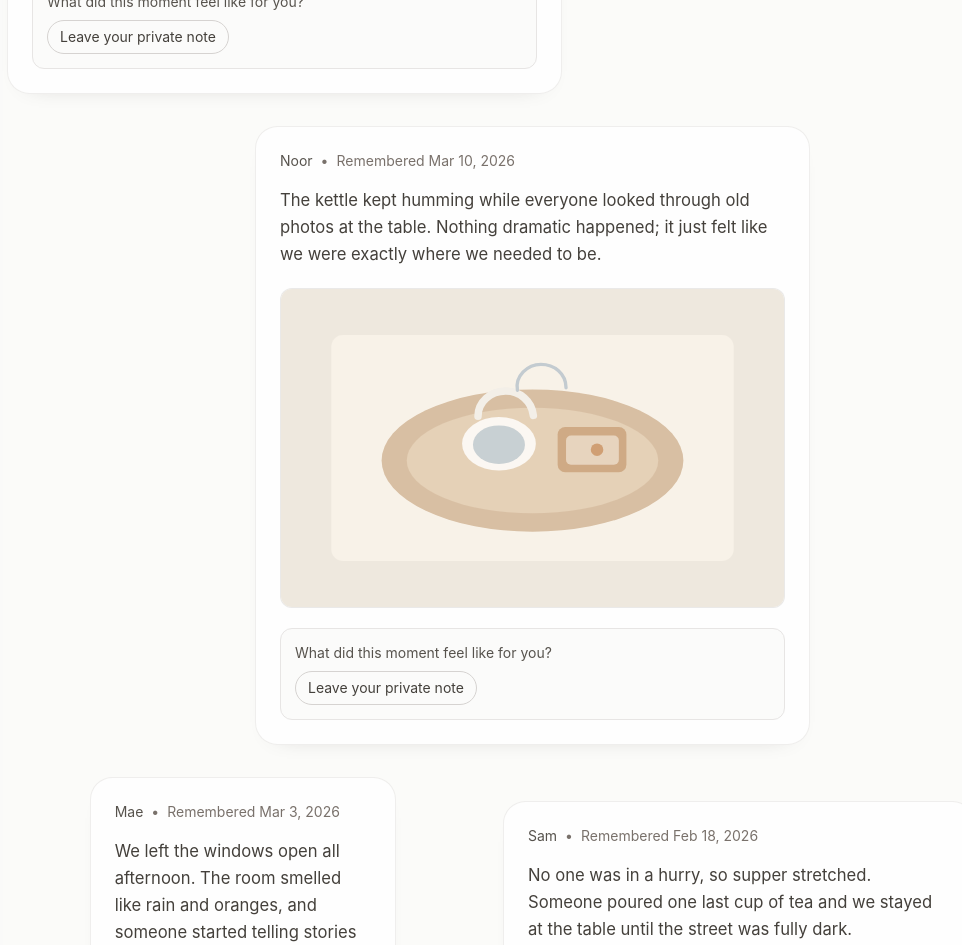
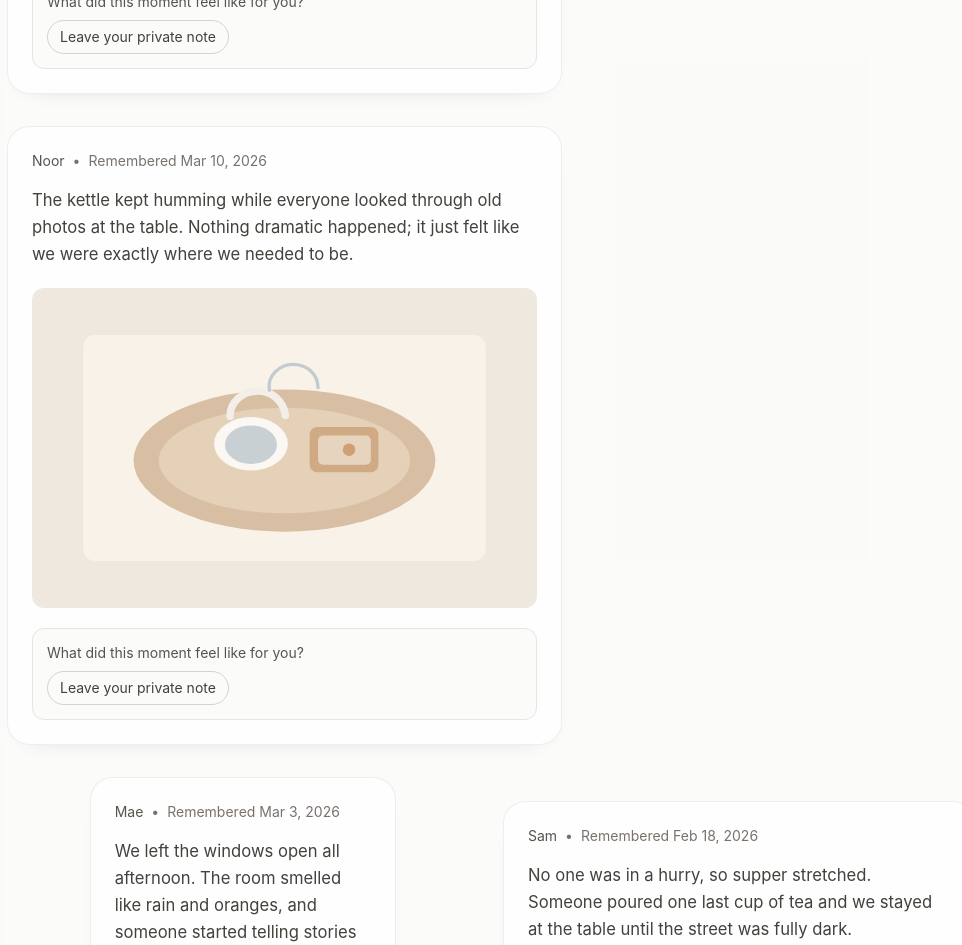
Before and after one commit to vanderjt/tessera, a Next.js app: page /mosaics/1 in a window 1280 px wide. Shown: the part 960-1905 px from the top of the page, without its empty margins (149-1111 px from the left). Built offline with nearby package versions, Linux system fonts and the light colour scheme.

Commit message:
Refine single-item mosaic band alignment

```diff
--- a/app/(app)/mosaics/[mosaicId]/page.tsx
+++ b/app/(app)/mosaics/[mosaicId]/page.tsx
@@ -90,7 +90,7 @@ const momentBands = [
   },
   {
     moments: [moments[2]],
-    slots: ['md:col-span-8 md:col-start-3 lg:col-span-7 lg:col-start-4'],
+    slots: ['md:col-span-8 lg:col-span-7'],
   },
   {
     moments: [moments[3], moments[4]],
@@ -105,6 +105,20 @@ const momentBands = [
     slots: ['md:col-span-5 lg:col-span-4 lg:col-start-3', 'md:col-span-7 md:pt-5 lg:col-span-6 lg:col-start-7'],
   },
 ];
+
+const bandSideByIndex = momentBands.reduce<Record<number, 'left' | 'right'>>((sideMap, band, bandIndex) => {
+  if (band.moments.length !== 1) {
+    return sideMap;
+  }
+
+  const singleBandsSeen = Object.keys(sideMap).length;
+  const side: 'left' | 'right' = singleBandsSeen % 2 === 0 ? 'left' : 'right';
+
+  return {
+    ...sideMap,
+    [bandIndex]: side,
+  };
+}, {});
 
 export default async function MosaicPage({ params }: PageProps) {
   const { mosaicId } = await params;
@@ -140,7 +154,16 @@ export default async function MosaicPage({ params }: PageProps) {
         {momentBands.map((band, bandIndex) => (
           <div key={`band-${bandIndex}`} className="grid gap-5 md:grid-cols-12 lg:gap-6">
             {band.moments.map((moment, momentIndex) => (
-              <div key={`${moment.author}-${moment.timestamp}`} className={band.slots[momentIndex]}>
+              <div
+                key={`${moment.author}-${moment.timestamp}`}
+                className={
+                  band.moments.length === 1
+                    ? bandSideByIndex[bandIndex] === 'left'
+                      ? `${band.slots[momentIndex]} md:col-start-1 lg:col-start-1`
+                      : `${band.slots[momentIndex]} md:col-start-5 lg:col-start-6`
+                    : band.slots[momentIndex]
+                }
+              >
                 <MomentCard
                   author={moment.author}
                   timestamp={moment.timestamp}
```
